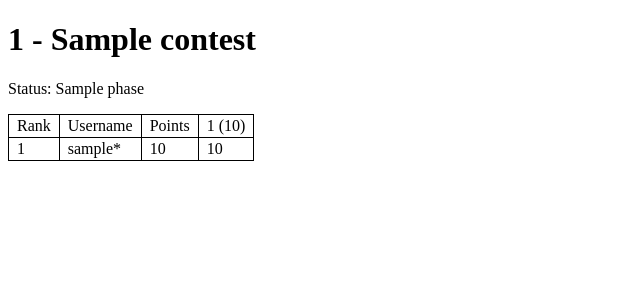
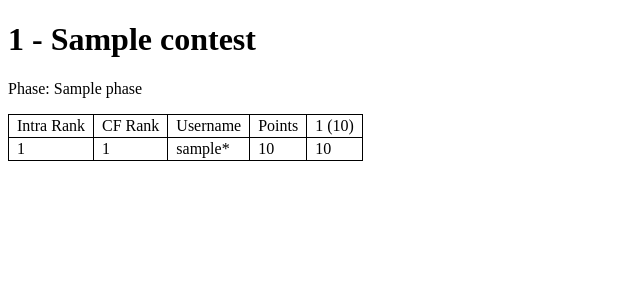
Before and after one commit to sharmaeklavya2/cf_ldrbrd, a Django app: template templates/ldrbrd.html in a window 1280 px wide. Shown: the top 300 px of the page, without its empty margins (0-640 px from the left). Run offline with Django 3.2, Linux system fonts and the light colour scheme; the template is opened without the code that fills it: most values are stand-ins (such as "Sample title", 1, 10 or a date in 2020); parts of the project's set-up code (start-up, migrations or seed data) failed here and were passed over.

Commit message:
Improve leaderboard rank columns
* Add intra rank column
* Do not display rank for out-of-contest participants

```diff
--- a/templates/ldrbrd.html
+++ b/templates/ldrbrd.html
@@ -5,11 +5,12 @@
 {% block body_block %}
 <div class="container">
     <h1>{{contest_id}} - {{contest.name}}</h1>
-    <p> Status: {{contest.phase}} </p>
+    <p> Phase: {{contest.phase}} </p>
     <table>
     <thead>
         <tr>
-            <td>Rank</td>
+            <td>Intra Rank</td>
+            <td>CF Rank</td>
             <td>Username</td>
             <td>Points</td>
             {% for problem in problems %}
@@ -20,7 +21,13 @@
     <tbody>
         {% for participant in participants %}
         <tr>
-            <td> {{participant.rank}} </td>
+            {% if participant.rank %}
+                <td> {{forloop.counter}} </td>
+                <td> {{participant.rank}} </td>
+            {% else %}
+                <td></td>
+                <td></td>
+            {% endif %}
             <td> {{participant.username}}{% if participant.type != 'CONTESTANT' %}*{% endif %} </td>
             <td> {{participant.points}} </td>
             {% for attempt in participant.attempts %}
```
